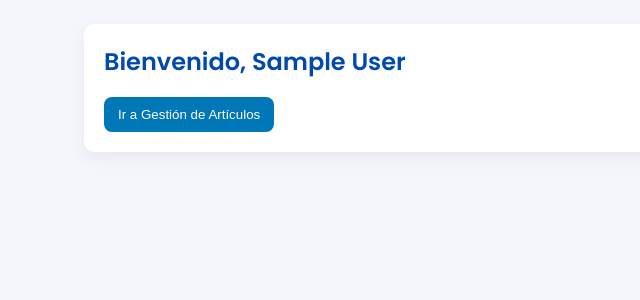
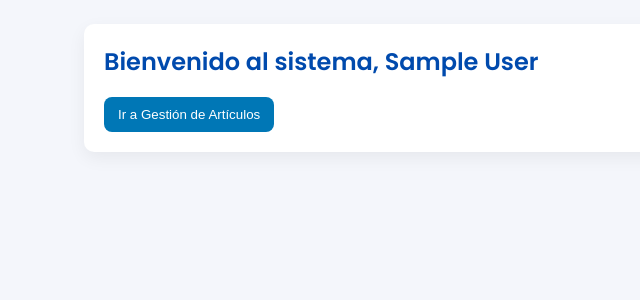
Before and after one commit to NanoHP577/INVENTARIO_APP, a PHP site: page /dashboard.php in a window 1280 px wide. Shown: the part 88-388 px from the top of the page, without its empty margins (56-696 px from the left). Run offline with PHP 8.4, Linux system fonts and the light colour scheme; the visitor is signed in with stand-in values (Sample User, id 1).

Commit message:
cambio
cambio rapido

```diff
--- a/public/dashboard.php
+++ b/public/dashboard.php
@@ -25,7 +25,7 @@ $nombre = $_SESSION['nombre'];
   </div>
 
   <div class="container">
-    <h2>Bienvenido, <?= htmlspecialchars($nombre) ?></h2>
+    <h2>Bienvenido al sistema, <?= htmlspecialchars($nombre) ?></h2>
 
     <?php if($cedula === '1111'): ?>
       <!-- Mostrar dos botones al admin con cedula 1111 -->
```
